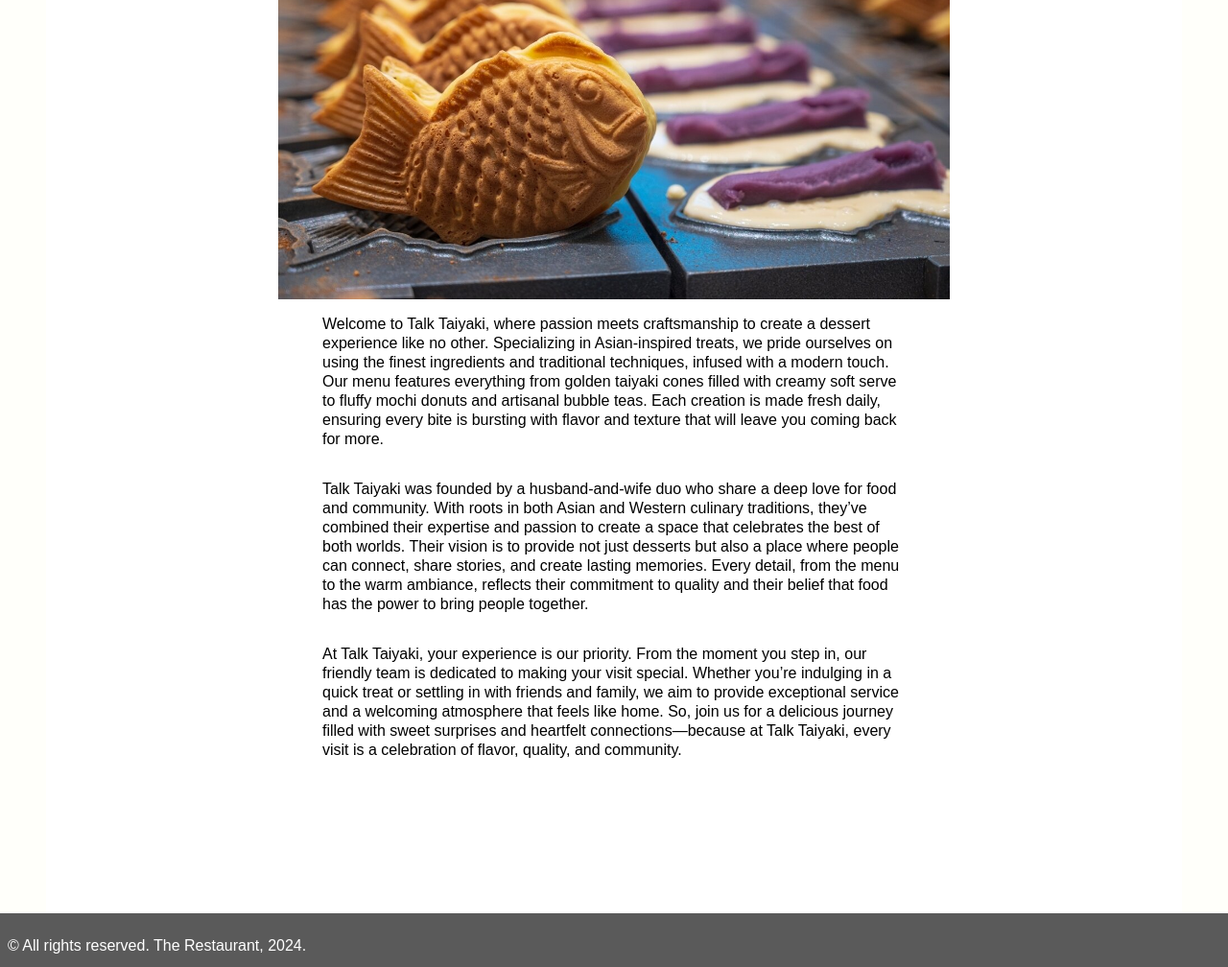
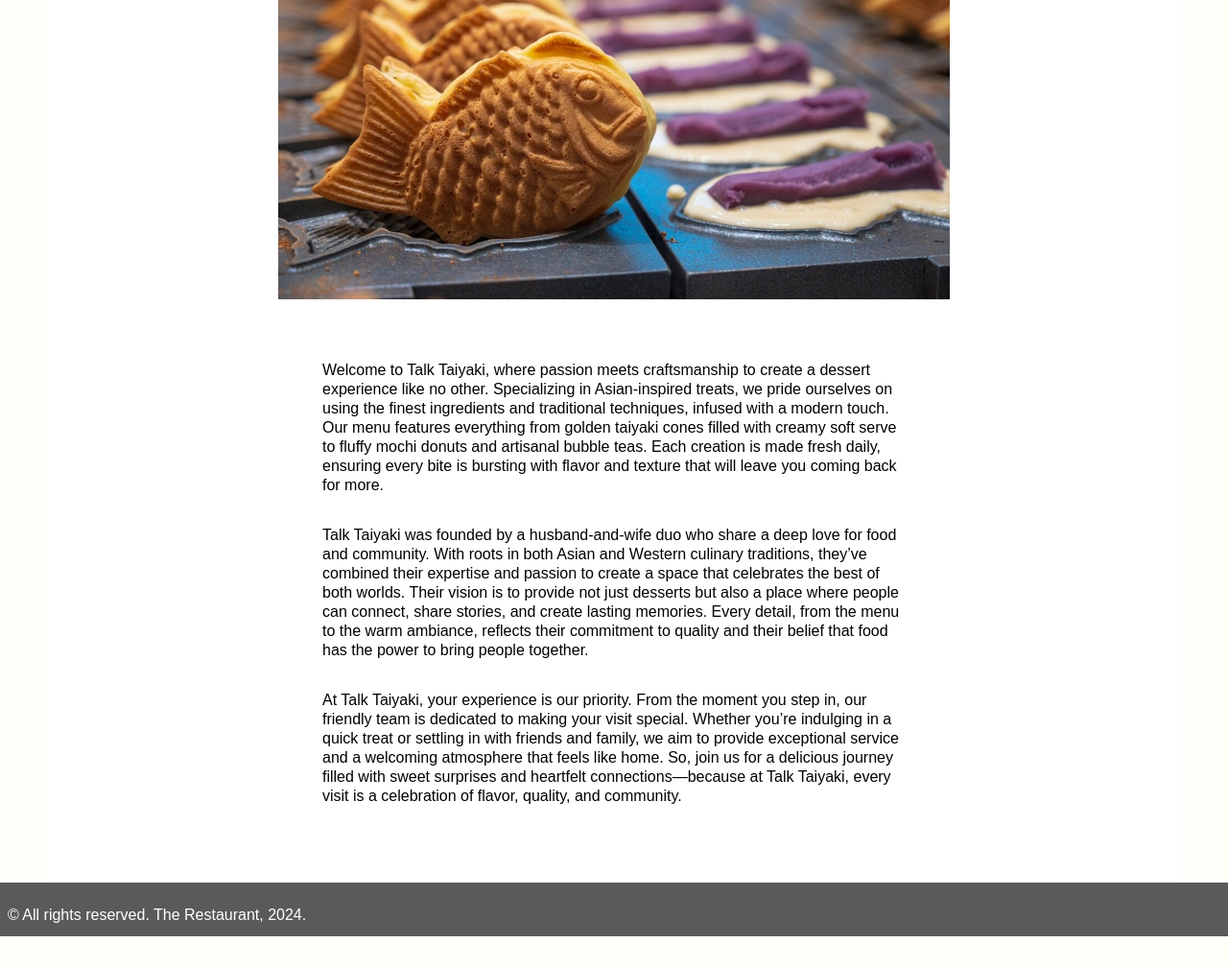
Before and after one commit to faithpark/faithpark, a plain HTML site: page grc338/website-visual-language/about.html in a window 1280 px wide. Shown: the part 407-1415 px from the top of the page at 96% size. After the commit the page ends 1383 px from the top, so only its background shows below. Drawn offline with Linux system fonts and the light colour scheme; a web font is replaced by a local one.

Commit message:
Update style.css

```diff
--- a/grc338/website-visual-language/style.css
+++ b/grc338/website-visual-language/style.css
@@ -43,6 +43,7 @@ main img {
 	max-width: 700px;
 	height: auto;
 	margin: auto;
+	margin-bottom: 3em;
 }
 
 header {
@@ -214,7 +215,7 @@ main a {
 article{
 	display: block;
 	max-width: 40em;
-	margin:0em auto 5em;
+	margin:auto;
 }
 
 article p{
```
